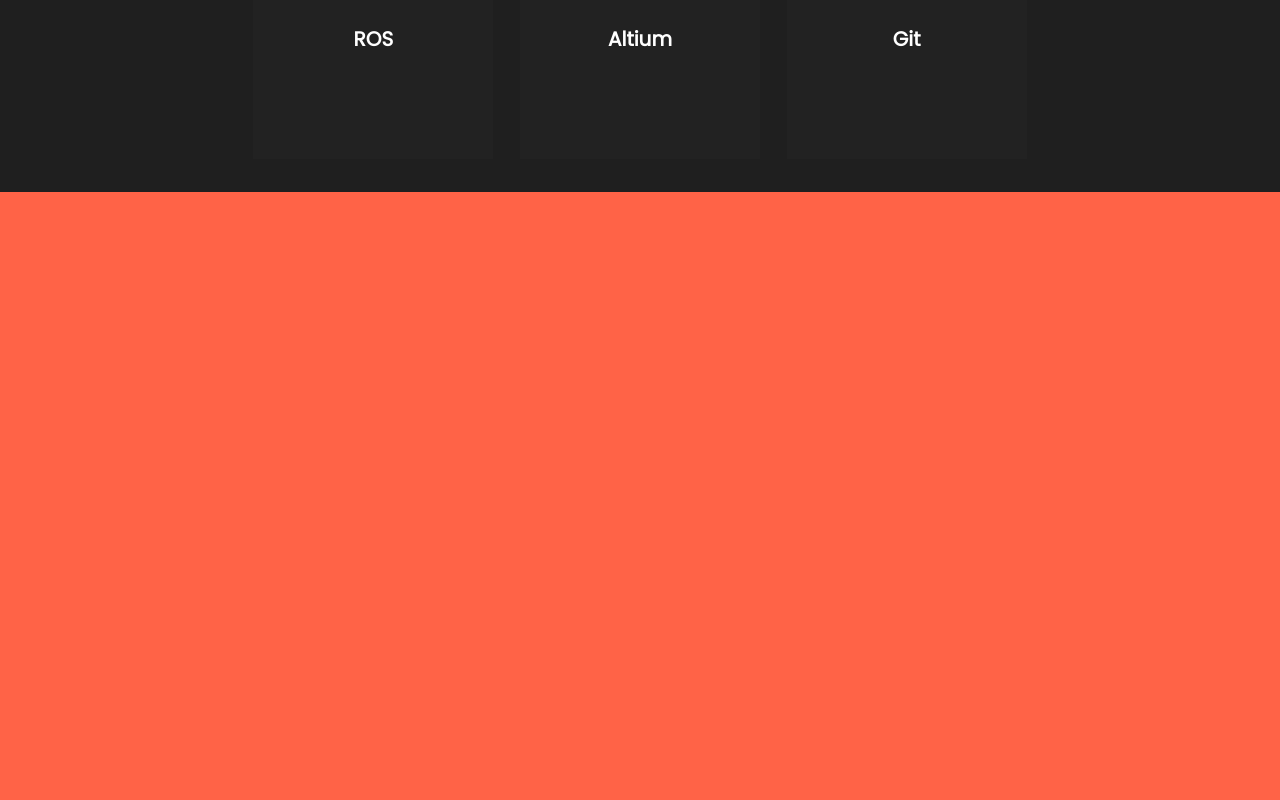
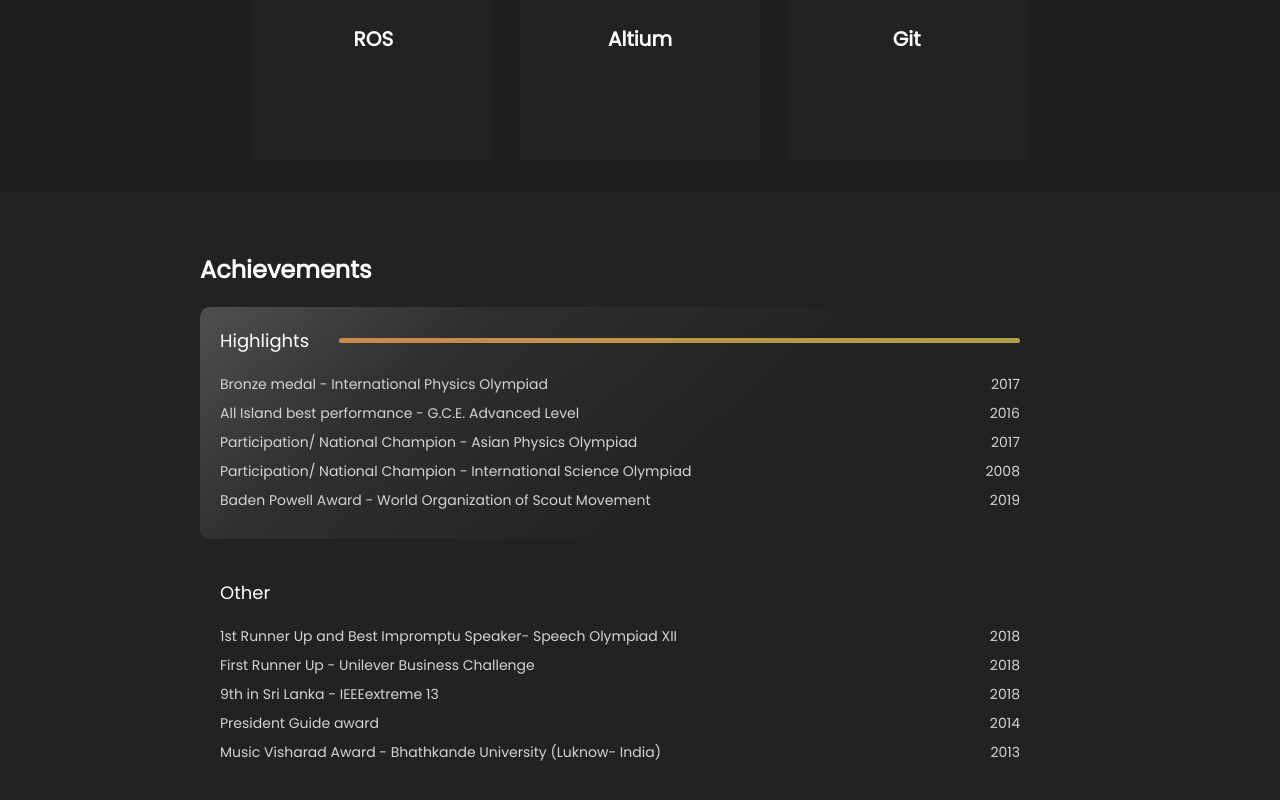
Before and after one commit to Isuru-Dissanayake/the-amaya, a React (Create React App) app: page / in a window 1280 px wide. Shown: the part 2886-3686 px from the top of the page. Built offline with nearby package versions, Linux system fonts and the light colour scheme.

Commit message:
added achievements page

```diff
--- a/package.json
+++ b/package.json
@@ -14,6 +14,7 @@
     "react-animations": "^1.0.0",
     "react-dom": "^17.0.1",
     "react-ga": "^3.3.0",
+    "react-responsive-carousel": "^3.2.11",
     "react-scripts": "4.0.1",
     "react-scroll": "^1.8.1",
     "react-typist": "^2.0.5",
--- a/src/components/pages/achievementspage/index.js
+++ b/src/components/pages/achievementspage/index.js
@@ -1,13 +1,35 @@
 import React,{ Component } from 'react';
 import './styles.css'
-import { FontAwesomeIcon } from '@fortawesome/react-fontawesome'
-import { faGithubSquare, faMedium, faLinkedin, faYoutubeSquare } from "@fortawesome/free-brands-svg-icons"
 import { Link, Element, Events, animateScroll as scroll, scrollSpy, scroller } from 'react-scroll'
 
 class AchievementsPage extends React.Component {
   render() {
     return(
-      <Element name="Achievements-page-section" className="Achievements-page-section"></Element>
+      <Element name="Achievements-page-section" className="Achievements-page-section">
+        <div className="achievements-container">
+          <div className="section-title">Achievements</div>
+          <div className="achievements-card">
+            <div className="achievements-card-title">Highlights<div className="gradient-line gradient"></div></div>
+            <div className="achievements-card-description">
+              <div className="achievements-card-item">Bronze medal - International Physics Olympiad<div className="year">2017</div></div>
+              <div className="achievements-card-item">All Island best performance - G.C.E. Advanced Level<div className="year">2016</div></div>
+              <div className="achievements-card-item">Participation/ National Champion - Asian Physics Olympiad<div className="year">2017</div></div>
+              <div className="achievements-card-item">Participation/ National Champion - International Science Olympiad<div className="year">2008</div></div>
+              <div className="achievements-card-item">Baden Powell Award - World Organization of Scout Movement<div className="year">2019</div></div>
+            </div>
+          </div>
+          <div className="achievements-card-other">
+            <div className="achievements-card-title">Other</div>
+            <div className="achievements-card-description">
+              <div className="achievements-card-item">1st Runner Up and Best Impromptu Speaker- Speech Olympiad XII<div className="year">2018</div></div>
+              <div className="achievements-card-item">First Runner Up - Unilever Business Challenge<div className="year">2018</div></div>
+              <div className="achievements-card-item">9th in Sri Lanka - IEEEextreme 13<div className="year">2018</div></div>
+              <div className="achievements-card-item">President Guide award<div className="year">2014</div></div>
+              <div className="achievements-card-item">Music Visharad Award - Bhathkande University (Luknow- India)<div className="year">2013</div></div>
+            </div>
+          </div>
+        </div>
+      </Element>
     )
   }
 }
--- a/src/components/pages/achievementspage/styles.css
+++ b/src/components/pages/achievementspage/styles.css
@@ -1,7 +1,80 @@
 .Achievements-page-section {
+  cursor: default;
+  display: flex;
+  align-items: center;
+  justify-content: center;
+  width: 100%;
+  background-color: #222222;
+}
+.achievements-container {
+  display: flex;
+  flex-direction: column;
+  width: 800px;
+  margin-top: 40px;
+  margin-right: 80px;
+  margin-bottom: 40px;
+  padding: 20px;
+}
+.section-title {
+  display: flex;
+  font-size: 24px;
+  font-weight: bold;
+  color: white;
+}
+.achievements-card {
+  width: 100%;
+  margin-top: 20px;
+  padding: 20px;
+  border-radius: 10px;
+  background: linear-gradient(138deg, rgba(79,79,79,1) 0%, rgba(47,47,47,1) 26%, rgba(34,34,34,1) 63%);
+  transition: all 0.5s;
+}
+.achievements-card-other {
+  width: 100%;
+  margin-top: 20px;
+  padding: 20px;
+  border-radius: 10px;
+  background-color: #222222;
+  transition: all 0.5s;
+}
+.achievements-card-other:hover {
+  -webkit-box-shadow: 28px 20px 25px -21px rgba(0,0,0,0.75);
+  -moz-box-shadow: 28px 20px 25px -21px rgba(0,0,0,0.75);
+  box-shadow: 28px 20px 25px -21px rgba(0,0,0,0.75);
+}
+.achievements-card:hover {
+  -webkit-box-shadow: 28px 20px 25px -21px rgba(0,0,0,0.75);
+  -moz-box-shadow: 28px 20px 25px -21px rgba(0,0,0,0.75);
+  box-shadow: 28px 20px 25px -21px rgba(0,0,0,0.75);
+}
+.achievements-card-title {
+  display: flex;
+  font-size: 18px;
+  color: white;
+}
+.achievements-card-description {
+  font-size: 14px;
+  text-align: left;
+  margin-top: 20px;
+  color: rgb(211, 211, 211);
+}
+.achievements-card-item{
   display: flex;
   width: 100%;
-  height: 890px;
-  overflow: hidden;
-  background-color: tomato;
+  margin-bottom: 8px;
 }
+.gradient-line {
+  align-self: center;
+  margin-left: 30px;
+  width: 100%;
+  height: 5px;
+  border-radius: 10px;
+}
+.gradient {
+  background: linear-gradient(270deg, #8eb849, #ff6347);
+  background-size: 400% 400%;
+  animation: AnimationName 10s ease infinite;
+}
+.year {
+  margin-left: auto;
+}
--- a/src/components/pages/homepage/index.js
+++ b/src/components/pages/homepage/index.js
@@ -137,7 +137,9 @@ class HomePage extends React.Component {
         <FadeInSection>
         <SkillsPage/>
         </FadeInSection>
+        <FadeInSection>
         <AchievementsPage/>
+        </FadeInSection>
       </div>
     );
   }
--- a/src/components/pages/homepage/styles.css
+++ b/src/components/pages/homepage/styles.css
@@ -132,13 +132,6 @@
     font-size: 50px;
   }
 }
-.Achievements-page-section {
-  display: flex;
-  width: 100%;
-  height: 890px;
-  overflow: hidden;
-  background-color: tomato;
-}
 .home-page-description {
   cursor: default;
   position: relative;
--- a/src/components/pages/skillspage/styles.css
+++ b/src/components/pages/skillspage/styles.css
@@ -60,8 +60,6 @@
     height: 800px;
   }
 }
-
-/* If the screen size is 600px wide or less, set the font-size of <div> to 30px */
 @media screen and (max-width: 800px) {
   .skiils-container {
     width: 100vw;
```
Also changed, not shown: src/components/pages/skillspage/index.js (+40 -40 lines), 2 other files (tests, documents, lock files or other folders).
